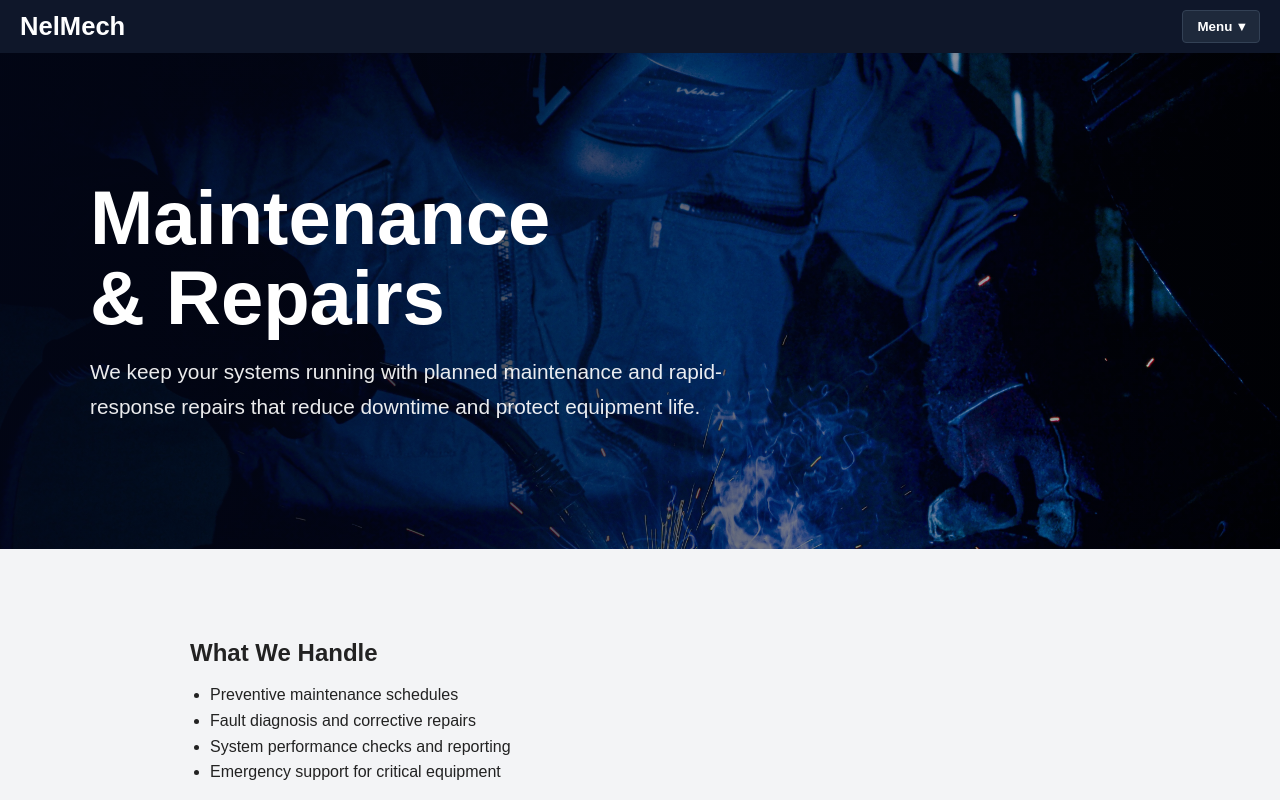
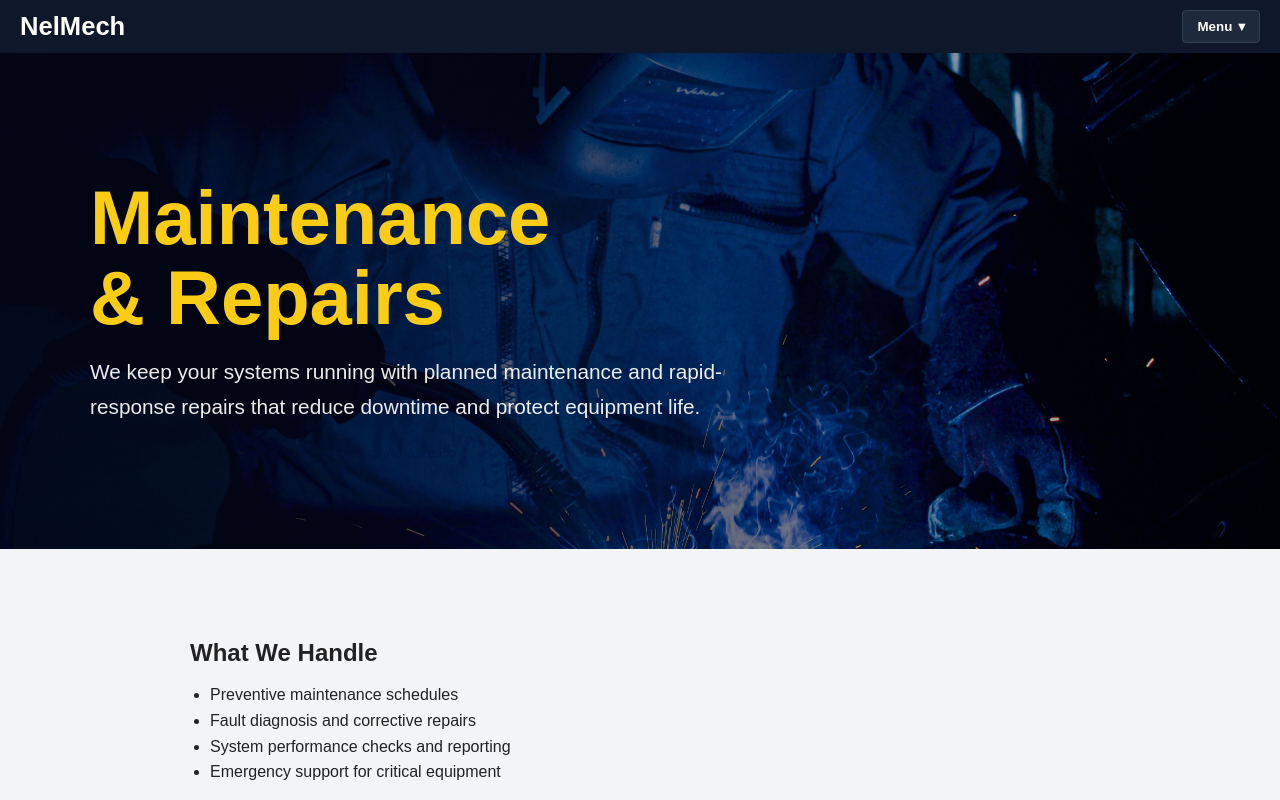
Before and after one commit to theobadenhorst18-tech/Nelmech, a website: page maintenance-repairs.html in a window 1280 px wide. Shown: the top 800 px of the page. Drawn offline with Linux system fonts and the light colour scheme.

Commit message:
Use yellow service page headings

```diff
--- a/styles.css
+++ b/styles.css
@@ -415,6 +415,7 @@
   font-size: clamp(2.5rem, 6vw, 4.75rem);
   line-height: 1.05;
   text-wrap: balance;
+  color: #facc15;
 }
 
 .service-hero p {
```
